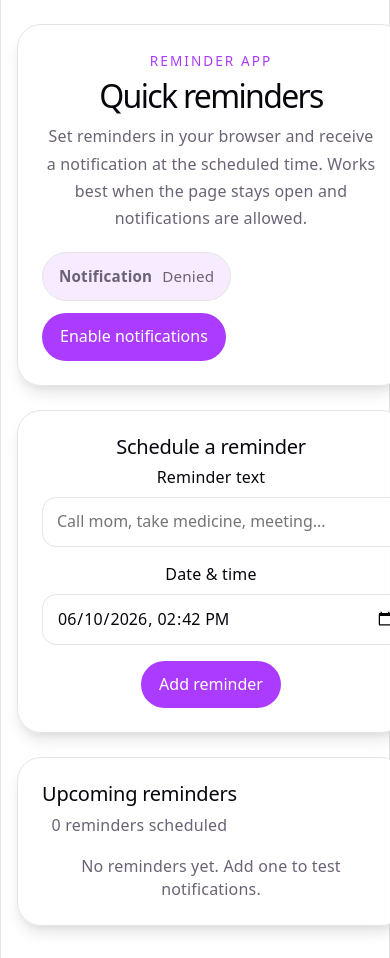
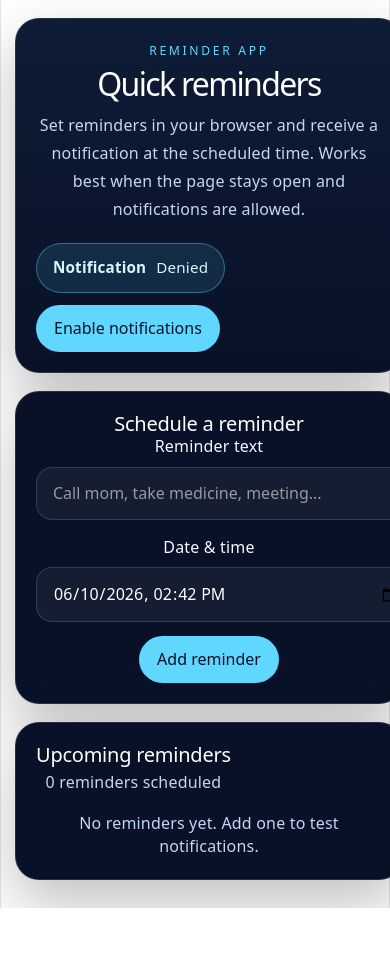
Before and after one commit to Fable54321/notification-test, a React (Vite) app: page / in a window 390 px wide. Shown: the top 958 px of the page. After the commit the page ends 908 px from the top, so only its background shows below. Built offline with nearby package versions, Linux system fonts and the light colour scheme.

Commit message:
first commit

```diff
--- a/src/App.css
+++ b/src/App.css
@@ -1,39 +1,51 @@
 .app-shell {
-  width: min(100%, 940px);
+  width: min(100%, 1000px);
   margin: 0 auto;
-  padding: 32px 24px 48px;
+  padding: 22px 16px 32px;
   display: flex;
   flex-direction: column;
-  gap: 24px;
+  gap: 20px;
+  color: #eaf3ff;
 }
 
 .hero-card,
 .form-card,
 .list-card {
-  background: rgba(255, 255, 255, 0.92);
-  border: 1px solid var(--border);
+  background: #081127;
+  border: 1px solid rgba(255, 255, 255, 0.12);
   border-radius: 24px;
-  box-shadow: var(--shadow);
+  box-shadow: 0 24px 60px rgba(0, 0, 0, 0.25);
   padding: 24px;
 }
 
+.hero-card {
+  background: linear-gradient(180deg, #0f1c36 0%, #081127 100%);
+}
+
 .eyebrow {
-  font-size: 0.85rem;
+  font-size: 0.76rem;
   text-transform: uppercase;
-  color: var(--accent);
-  letter-spacing: 0.15em;
-  margin: 0 0 12px;
+  color: #5fd7ff;
+  letter-spacing: 0.22em;
+  margin: 0 0 10px;
+}
+
+.hero-card h1,
+.form-card h2,
+.list-card h2 {
+  margin: 0;
+  color: #ffffff;
 }
 
 .hero-card h1 {
-  margin: 0;
-  font-size: clamp(2rem, 3vw, 3rem);
+  font-size: clamp(2rem, 7vw, 3rem);
 }
 
 .hero-card .intro {
   margin-top: 16px;
   max-width: 720px;
-  line-height: 1.7;
+  line-height: 1.75;
+  color: #c6d5f0;
 }
 
 .status-row {
@@ -50,9 +62,10 @@
   align-items: center;
   padding: 12px 16px;
   border-radius: 999px;
-  border: 1px solid var(--border);
-  background: var(--accent-bg);
+  border: 1px solid rgba(95, 215, 255, 0.4);
+  background: rgba(95, 215, 255, 0.12);
   font-size: 0.95rem;
+  color: #d9f5ff;
 }
 
 .action-button,
@@ -63,34 +76,35 @@
   border-radius: 999px;
   cursor: pointer;
   font: inherit;
+  transition: transform 0.18s ease, filter 0.18s ease;
 }
 
 .action-button,
 .primary-button {
-  background: var(--accent);
-  color: white;
+  background: #5fd7ff;
+  color: #081127;
   padding: 12px 18px;
-  transition: transform 0.2s, filter 0.2s;
 }
 
 .action-button:hover,
 .primary-button:hover,
 .text-button:hover,
 .remove-button:hover {
-  filter: brightness(0.95);
+  filter: brightness(1.05);
+  transform: translateY(-1px);
 }
 
 .text-button {
-  background: none;
-  color: var(--accent);
+  background: transparent;
+  color: #5fd7ff;
   padding: 0;
 }
 
 .remove-button {
-  background: transparent;
-  color: var(--text-h);
-  border: 1px solid var(--border);
-  padding: 8px 14px;
+  background: rgba(255, 255, 255, 0.06);
+  color: #f0f7ff;
+  border: 1px solid rgba(255, 255, 255, 0.12);
+  padding: 10px 16px;
 }
 
 .form-grid {
@@ -101,23 +115,27 @@
 
 .form-grid label {
   display: grid;
-  gap: 8px;
+  gap: 10px;
   font-weight: 500;
-  color: var(--text-h);
+  color: #f4f8ff;
 }
 
 .form-grid input {
   width: 100%;
-  border: 1px solid var(--border);
-  border-radius: 14px;
-  padding: 12px 14px;
+  border: 1px solid rgba(255, 255, 255, 0.14);
+  border-radius: 16px;
+  padding: 14px 16px;
   font: inherit;
-  color: var(--text-h);
-  background: #fff;
+  color: #ffffff;
+  background: rgba(255, 255, 255, 0.05);
+}
+
+.form-grid input::placeholder {
+  color: rgba(255, 255, 255, 0.55);
 }
 
 .primary-button {
-  margin-top: 16px;
+  margin-top: 14px;
 }
 
 .list-header {
@@ -126,6 +144,11 @@
   gap: 16px;
   align-items: center;
   margin-bottom: 18px;
+}
+
+.list-header p {
+  margin: 4px 0 0;
+  color: #c6d5f0;
 }
 
 .reminder-list {
@@ -142,35 +165,56 @@
   align-items: center;
   gap: 16px;
   padding: 18px 20px;
-  border-radius: 18px;
-  background: #f8f7ff;
-  border: 1px solid var(--border);
+  border-radius: 20px;
+  background: rgba(255, 255, 255, 0.05);
+  border: 1px solid rgba(255, 255, 255, 0.08);
 }
 
 .reminder-title {
   margin: 0 0 6px;
   font-weight: 600;
-  color: var(--text-h);
+  color: #ffffff;
 }
 
 .reminder-time {
   margin: 0;
-  color: var(--text);
+  color: #c6d5f0;
   font-size: 0.95rem;
 }
 
 .empty-state {
   margin: 0;
-  color: var(--text);
+  color: #c6d5f0;
 }
 
 @media (max-width: 720px) {
   .app-shell {
-    padding: 24px 16px 32px;
+    gap: 18px;
+    padding: 18px 14px 28px;
+  }
+
+  .hero-card,
+  .form-card,
+  .list-card {
+    padding: 20px;
   }
 
   .list-header {
     flex-direction: column;
     align-items: flex-start;
   }
+
+  .form-grid label {
+    gap: 8px;
+  }
+
+  .reminder-item {
+    flex-direction: column;
+    align-items: stretch;
+  }
+
+  .remove-button {
+    width: 100%;
+    justify-self: flex-end;
+  }
 }
```
